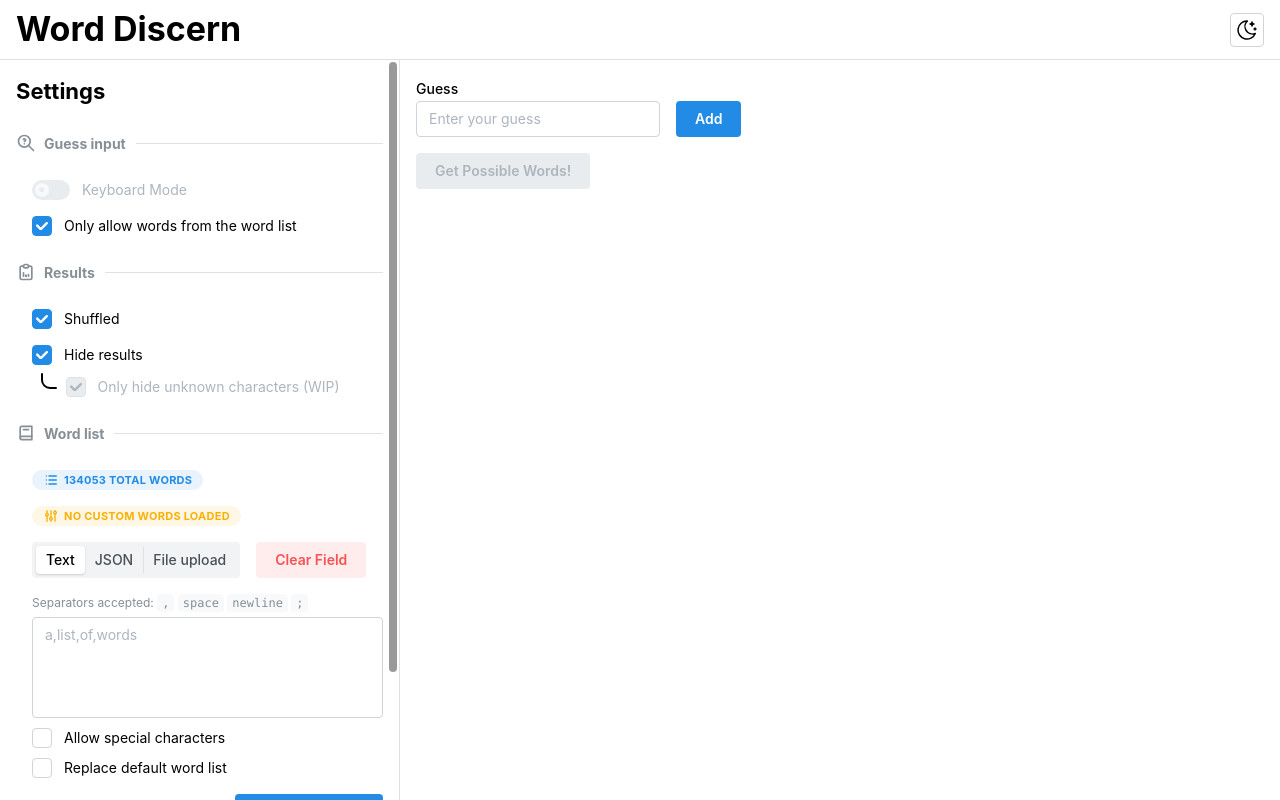
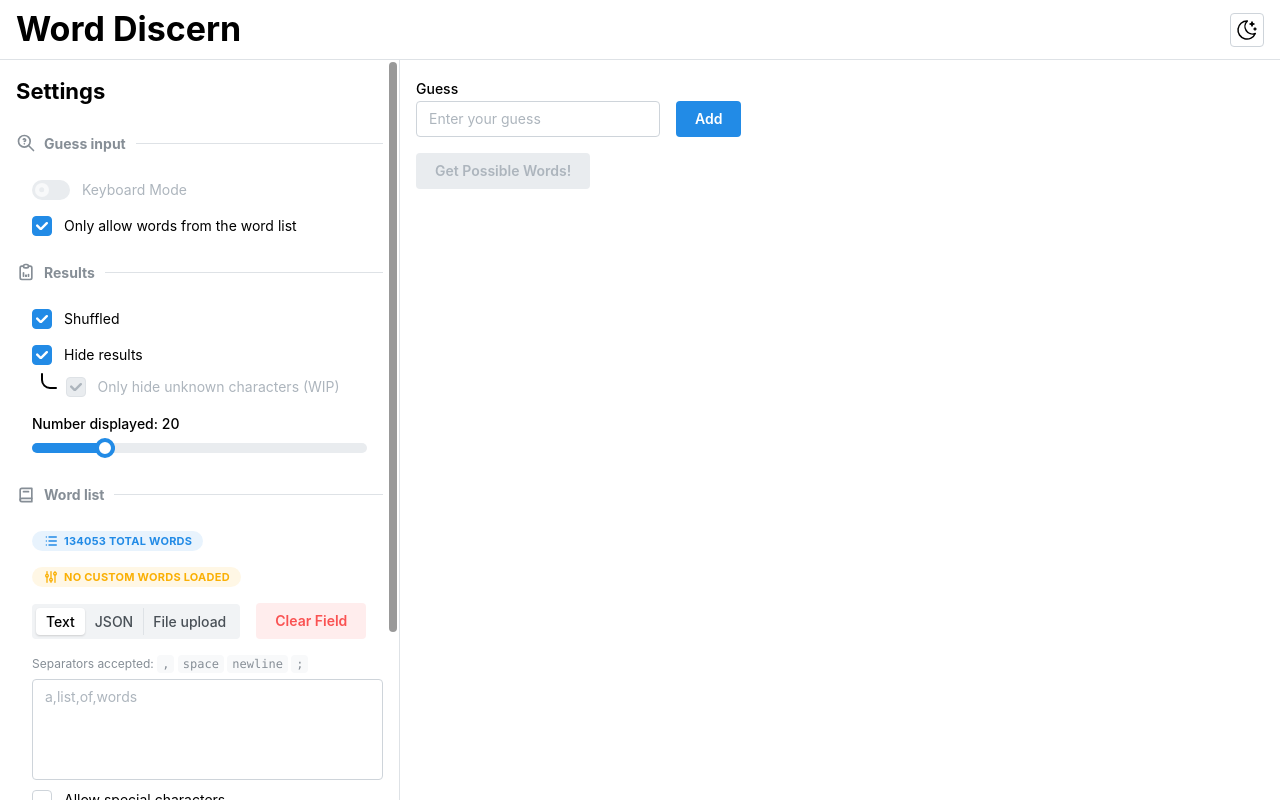
Before and after one commit to dLogan807/word-discern, a React (Vite) app: page / in a window 1280 px wide. Built offline with nearby package versions, Linux system fonts and the light colour scheme.

Commit message:
add num results setting and adjust result animation

```diff
--- a/src/App.tsx
+++ b/src/App.tsx
@@ -53,12 +53,12 @@ export default function App() {
   const [resultUpdateKey, setResultUpdateKey] = useState(0);
 
   // Settings
-  const [shuffleResults, setShuffleResults] = useState<boolean>(true);
-  const [hideResults, setHideResults] = useState<boolean>(true);
-  const [onlyHideUnknownChars, setOnlyHideUnknownChars] =
-    useState<boolean>(true);
   const [onlyAllowWordListGuesses, setOnlyAllowWordListGuesses] =
-    useState<boolean>(true);
+    useState(true);
+  const [shuffleResults, setShuffleResults] = useState(true);
+  const [hideResults, setHideResults] = useState(true);
+  const [onlyHideUnknownChars, setOnlyHideUnknownChars] = useState(true);
+  const [numResultsShown, setNumResultsShown] = useState(20);
 
   useEffect(() => {
     const mergedWords: string[] = storedCustomWordsFormData.replaceDefaultWords
@@ -135,7 +135,9 @@ export default function App() {
                   setHideResults={setHideResults}
                   onlyHideUnknownChars={onlyHideUnknownChars}
                   setOnlyHideUnknownChars={setOnlyHideUnknownChars}
-                  setOnlyAllowWordListGuessesRef={setOnlyAllowWordListGuesses}
+                  setOnlyAllowWordListGuesses={setOnlyAllowWordListGuesses}
+                  numResultsShown={numResultsShown}
+                  setNumResultsShown={setNumResultsShown}
                 />
               </ScrollArea>
             </CustomWordsFormContext>
@@ -153,7 +155,11 @@ export default function App() {
             </Button>
 
             {showResults && (
-              <Results results={results} triggerUpdate={resultUpdateKey} />
+              <Results
+                results={results}
+                numberToShow={numResultsShown}
+                triggerUpdate={resultUpdateKey}
+              />
             )}
           </AppShell.Main>
         </AppShell>
--- a/src/components/Results/Results.tsx
+++ b/src/components/Results/Results.tsx
@@ -12,15 +12,18 @@ import { useEffect, useState } from "react";
 import RevealableChar from "@/components/Results/RevealableChar/RevealableChar";
 import classes from "./Results.module.css";
 import { IResults } from "@/utils/resultBuilder";
+import capitalizeFirstLetter from "@/utils/capitalizeFirstLetter";
 
 export default function Results({
   results,
+  numberToShow,
   triggerUpdate,
 }: {
   results: IResults;
+  numberToShow: number;
   triggerUpdate: number;
 }) {
-  const numberToShow: number = Math.min(15, results.words.length);
+  numberToShow = Math.min(numberToShow, results.words.length);
   const [numResultsMounted, setNumResultsMounted] = useState(numberToShow);
   const [mountedResults, setMountedResults] = useState<Array<boolean>>(
     new Array(results.words.length).fill(false)
@@ -28,9 +31,10 @@ export default function Results({
   const [resetKey, setResetKey] = useState(0);
 
   const baseDelay = 20;
-  const delayMult = 1.2;
+  const delayMult = 1.05 + 1 / Math.max(numberToShow, 1);
   let delay = baseDelay;
-  const totalDelay = baseDelay * delayMult ** numberToShow;
+  let totalDelay = baseDelay * delayMult ** numberToShow;
+  totalDelay = totalDelay > 500 ? 500 : totalDelay;
 
   // Reset the displayed results
   useEffect(() => {
@@ -83,12 +87,14 @@ export default function Results({
             : "No results :("}
         </Text>
         <List
+          type="ordered"
           classNames={{
             item: classes.result_list_item,
           }}
         >
           {results.words.map((result, idx) => {
             delay = idx % numberToShow === 0 ? baseDelay : (delay *= delayMult);
+            if (delay > totalDelay) delay = totalDelay;
 
             if (!mountedResults[idx]) return null;
 
@@ -105,7 +111,7 @@ export default function Results({
                 {results.defaultHidden ? (
                   <ResultChars result={result} />
                 ) : (
-                  <Text>{result}</Text>
+                  <Text>{capitalizeFirstLetter(result)}</Text>
                 )}
               </ListItem>
             );
--- a/src/components/Settings/Settings.module.css
+++ b/src/components/Settings/Settings.module.css
@@ -4,6 +4,11 @@
 
 .setting_switch {
   padding-left: 1rem;
+}
+
+.setting_slider {
+  padding: 0 1rem 0 1rem;
+  gap: 0.25rem;
 }
 
 .custom_words_container {
--- a/src/components/Settings/Settings.tsx
+++ b/src/components/Settings/Settings.tsx
@@ -3,6 +3,8 @@ import {
   Checkbox,
   Divider,
   Group,
+  InputLabel,
+  Slider,
   Stack,
   Switch,
   Title,
@@ -23,13 +25,15 @@ import classes from "./Settings.module.css";
 
 interface SettingsProps {
   wordBadgeData: WordBadgeData;
+  setOnlyAllowWordListGuesses: Dispatch<SetStateAction<boolean>>;
   shuffleResults: boolean;
   setShuffleResults: Dispatch<SetStateAction<boolean>>;
   hideResults: boolean;
   setHideResults: Dispatch<SetStateAction<boolean>>;
   onlyHideUnknownChars: boolean;
   setOnlyHideUnknownChars: Dispatch<SetStateAction<boolean>>;
-  setOnlyAllowWordListGuessesRef: (value: boolean) => void;
+  numResultsShown: number;
+  setNumResultsShown: Dispatch<SetStateAction<number>>;
 }
 
 export default function Settings(props: SettingsProps) {
@@ -51,7 +55,7 @@ export default function Settings(props: SettingsProps) {
         label="Only allow words from the word list"
         classNames={{ root: classes.setting_switch }}
         onChange={(event) =>
-          props.setOnlyAllowWordListGuessesRef(event.currentTarget.checked)
+          props.setOnlyAllowWordListGuesses(event.currentTarget.checked)
         }
         defaultChecked
       />
@@ -95,6 +99,18 @@ export default function Settings(props: SettingsProps) {
           />
         </Group>
       </Box>
+      <Stack classNames={{ root: classes.setting_slider }}>
+        <InputLabel>Number displayed: {props.numResultsShown}</InputLabel>
+        <Slider
+          onChangeEnd={props.setNumResultsShown}
+          domain={[0, 100]}
+          defaultValue={20}
+          min={5}
+          max={100}
+          step={5}
+          size="lg"
+        />
+      </Stack>
       <SettingsDivider title="Word list" icon={<IconBook2 size={iconSize} />} />
       <Stack classNames={{ root: classes.custom_words_container }}>
         <LoadedWordsBadges badgeData={props.wordBadgeData} />
--- /dev/null
+++ b/src/utils/capitalizeFirstLetter.ts
@@ -0,0 +1,3 @@
+export default function capitalizeFirstLetter(word: string): string {
+  return word[0].toLocaleUpperCase() + word.slice(1);
+}
```
